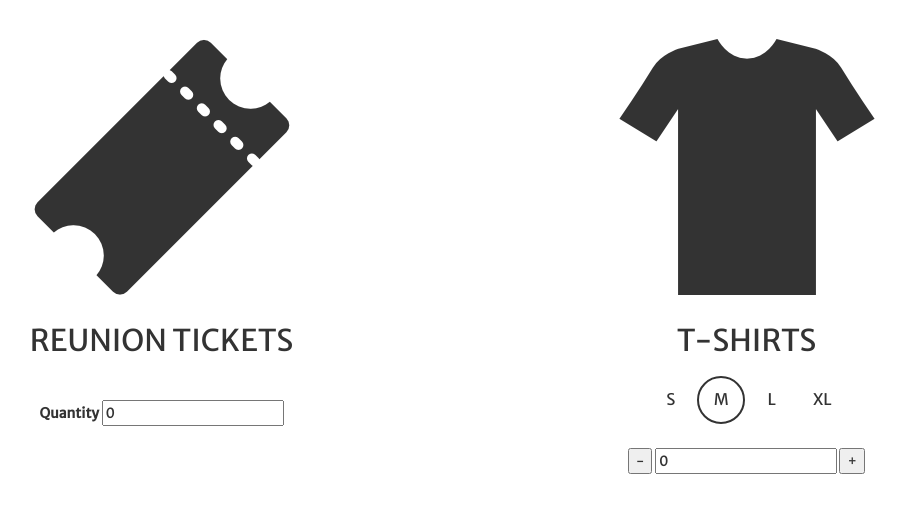
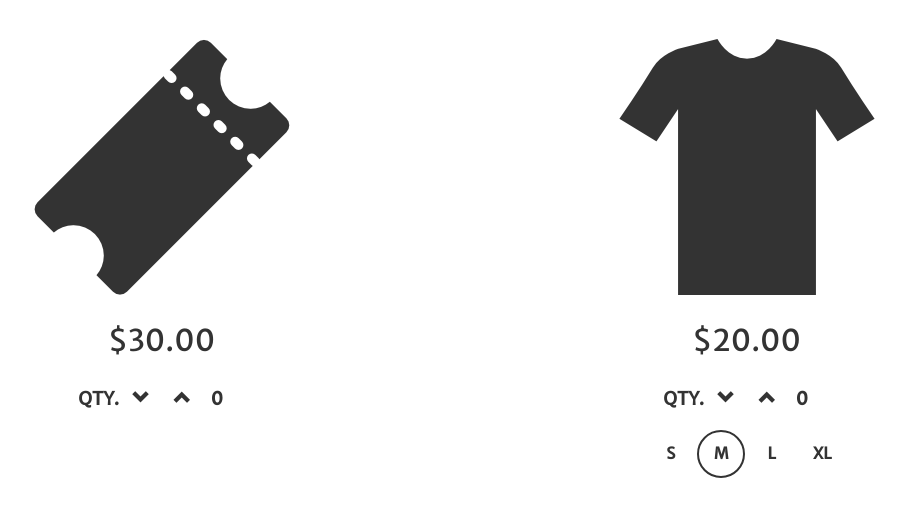
Before and after one commit to fochtman/fhs_2005_site, a Django app: page /shop/ in a window 1280 px wide. Shown: the part 233-750 px from the top of the page, without its empty margins (186-1091 px from the left). Run offline with Django 3.2, Linux system fonts and the light colour scheme; some libraries are stand-ins or nearby versions.

Commit message:
check point commit...

```diff
--- a/static/css/base.css
+++ b/static/css/base.css
@@ -67,7 +67,7 @@ a:active    { color: #FCFFF0;   /*titaniumwhite */}
     font-size: 16px;
     text-align: center;
     line-height: 1.42;
-    font: bold;
+    font-weight: bold;
 }
 
 .btn.active {
@@ -75,4 +75,31 @@ a:active    { color: #FCFFF0;   /*titaniumwhite */}
     -webkit-box-shadow:inset 0 0 0 0 transparent;
 }
 
+button {
+    border: transparent;
+    background-color: transparent;
+    margin-left: 4px;
+    margin-right: 4px;
+}
+
+input[type=number] {
+    width: 32px;
+    margin-left: 4px;
+    margin-right: 4px;
+    margin-bottom: 10px;
+    border: transparent;
+    font-weight: bold;
+    /*text-align: center;*/
+}
+
+input[type=button] {
+    width: 120px;
+    margin-left: 35px;
+    display: block;
+}
+
+.quantity-select {
+    margin: auto;
+    padding: 10px 10px;
+}
 /*battleship	#D0D2C4*/
--- a/templates/shop.html
+++ b/templates/shop.html
@@ -18,25 +18,27 @@ data-shippingAddress="true"
 <br>
 <br>
 <br>
+
 <script>
-function incValue()
+    function incValue(name)
     {
-    var value = parseInt(document.getElementById('qty').value, 10);
+        var value = parseInt(document.getElementById(name).value, 10);
         value = isNaN(value) ? 0 : value;
         value++;
-    document.getElementById('qty').value = value;
+        document.getElementById(name).value = value;
     }
-function decValue()
+    function decValue(name)
     {
-    var value = parseInt(document.getElementById('qty').value, 10);
+        var value = parseInt(document.getElementById(name).value, 10);
         value = isNaN(value) ? 0 : value;
         if (value > 0) {
             value--;
-        document.getElementById('qty').value = value;
+            document.getElementById(name).value = value;
         }
     }
 </script>
-<div class="content-section-a">
+
+<div class="content-section-a" id="tmpx">
     <form action="{% url 'home:charge' %}" method="POST">
         {% csrf_token %}
         <div class="container">
@@ -47,12 +49,14 @@ function decValue()
                             <br>
                             <img src="{% static 'img/ticket.png' %}" alt="...">
                             <div class="caption">
-                                <h2>REUNION TICKETS</h2>
+                                <h2>$30.00</h2>
                             </div>
-                        </div>
-                        <div>
-                            <label for="qty-1">Quantity</label>
-                            <input type="text" name="qty-1" id="qty-1" class="qty" value="0" />
+                            <h4>
+                                <label>QTY.</label>
+                                <button type="button" onclick="decValue('tk0')" class="glyphicon glyphicon-chevron-down"> </button>
+                                <button type="button" onclick="incValue('tk0')" class="glyphicon glyphicon-chevron-up"> </button>
+                                <input type="number" name="tk0" id="tk0" value="0" readonly size="2">
+                                </h4>
                         </div>
                     </div>
                 </div>
@@ -62,8 +66,14 @@ function decValue()
                             <br>
                             <img src="{% static 'img/t-shirt.png' %}" alt="...">
                             <div class="caption">
-                                <h2>T-SHIRTS</h2>
+                                <h2>$20.00</h2>
                             </div>
+                            <h4>
+                                <label>QTY.</label>
+                                <button type="button" onclick="decValue('ts0')" class="glyphicon glyphicon-chevron-down"> </button>
+                                <button type="button" onclick="incValue('ts0')" class="glyphicon glyphicon-chevron-up"> </button>
+                                <input type="number" name="ts0" id="ts0" value="0" readonly size="2">
+                            </h4>
                             <!--<div class="tn-group" id="btn-group-a" data-toggle="buttons">-->
                             <div class="btn-group-a" data-toggle="buttons">
                                 <label class="btn t-size">
@@ -80,11 +90,6 @@ function decValue()
                                 </label>
                             </div>
 
-                        </div>
-                        <div>
-                                <input type="button" onclick="decValue()" value="-" />
-                                <input type="text" id="qty" value="0"/>
-                                <input type="button" onclick="incValue()" value="+" />
                         </div>
                         <script
                                 src="https://checkout.stripe.com/checkout.js" class="stripe-button"
@@ -103,5 +108,4 @@ function decValue()
         </div>
     </form>
 </div>
-
 {% endblock %}
```
Lines whose indentation alone changed are shown as unchanged.
